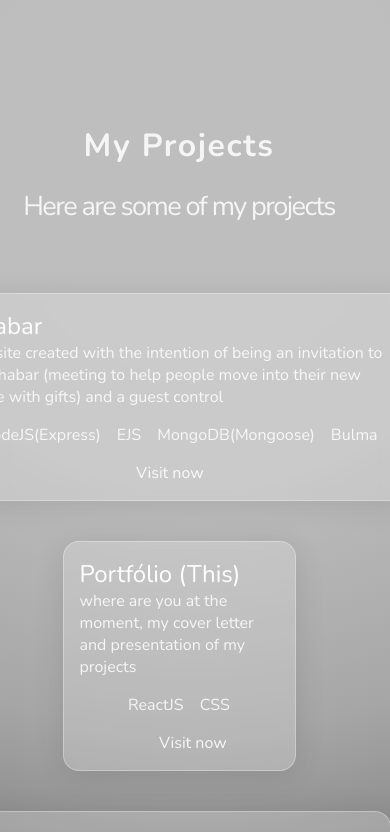
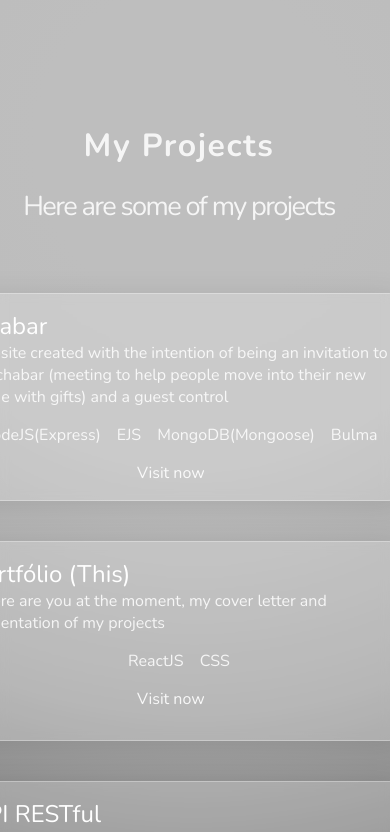
Before and after one commit to GustavoCremonez/MyPortifolio, a React (Vite) app: page / in a window 390 px wide. Shown: the part 720-1552 px from the top of the page. Built offline with nearby package versions, Linux system fonts and the light colour scheme.

Commit message:
fixing layout

```diff
--- a/src/components/projects/Projects.jsx
+++ b/src/components/projects/Projects.jsx
@@ -18,7 +18,7 @@ export function Projects(props) {
 					<a
 						class='card__link'
 						href={props.visit}
-						target={props.target ? '' : '_blank'}>
+						target={props.target ? '' : 'blank'}>
 						Visit now<i class='fas fa-arrow-right'></i>
 					</a>
 				</p>
--- a/src/pages/styles.css
+++ b/src/pages/styles.css
@@ -93,10 +93,10 @@ a {
 
 .jobsArea {
 	min-height: 100vh;
-	max-width: 100vw;
+	width: 100vw;
 	display: flex;
 	flex-direction: column;
-	justify-content: start;
+	justify-content: center;
 	align-items: center;
 	color: rgba(255, 255, 255, 0.85);
 }
@@ -123,8 +123,6 @@ a {
 .heading__credits .heading__link {
 	color: inherit;
 }
-
-/* CARDS */
 
 .cards {
 	display: flex;
@@ -229,8 +227,8 @@ a {
 		gap: 1.3rem;
 	}
 
-	.projects {
-		width: 70%;
+	.card {
+		width: 90%;
 	}
 
 	.buttonControl {
```
